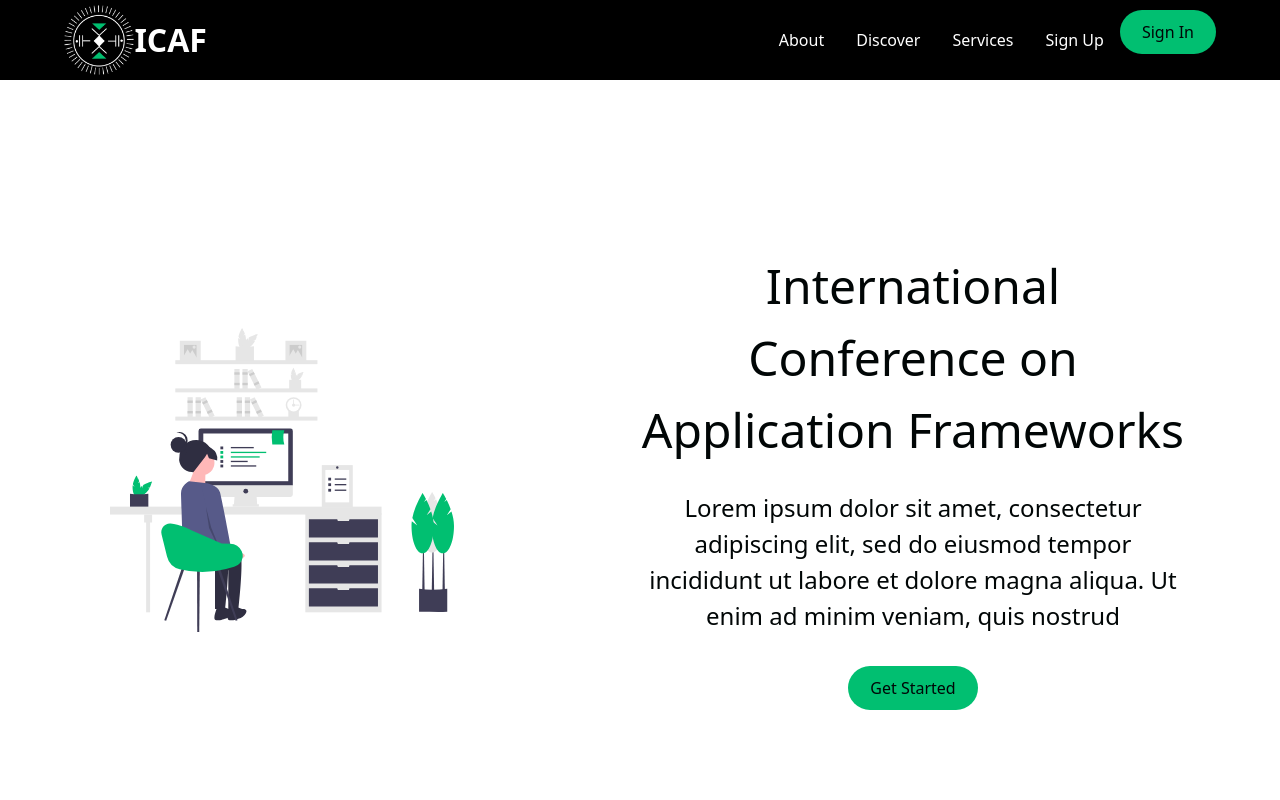
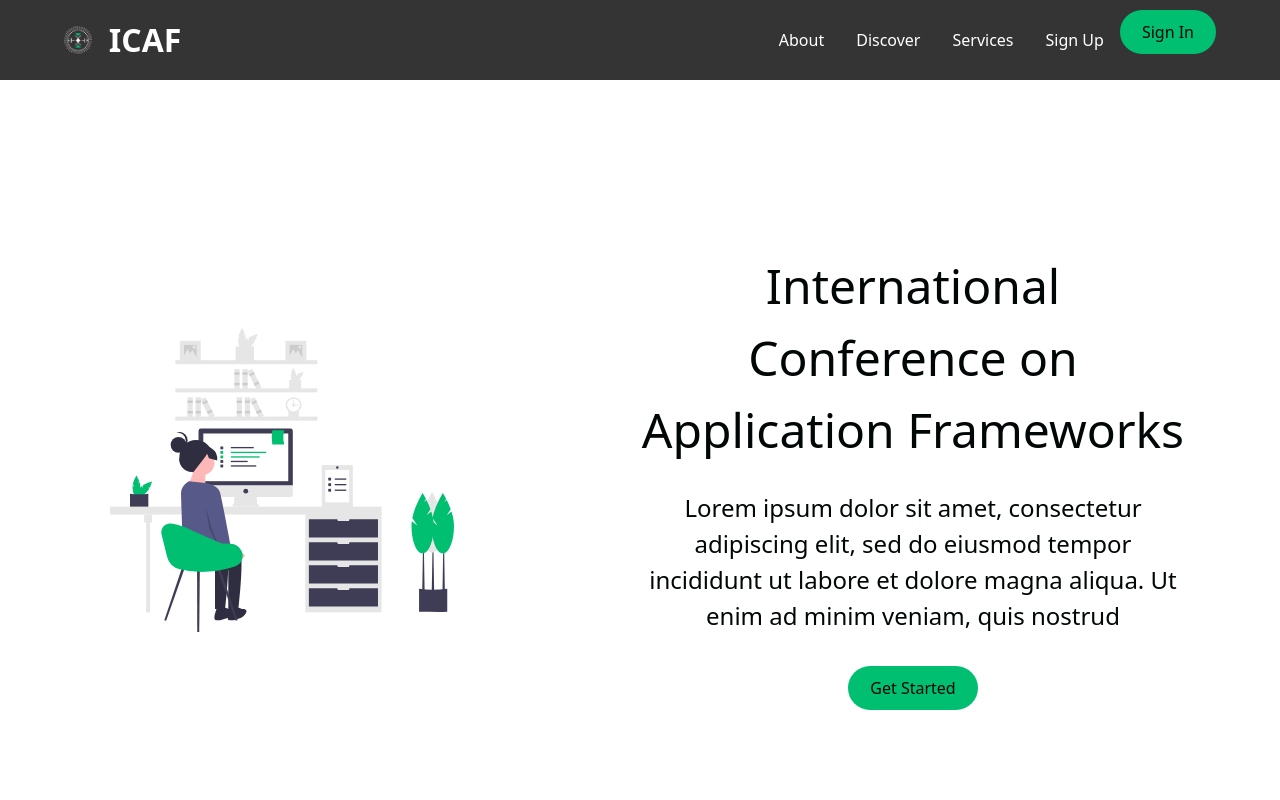
Before and after one commit to chenukas/icaf-conf-management, a React (Create React App) app in the folder frontend/: page / in a window 1280 px wide. Shown: the top 800 px of the page. Built offline with nearby package versions, Linux system fonts and the light colour scheme; no server answers.

Commit message:
changed thee opacity

```diff
--- a/frontend/src/components/Navbar/Navbar.css
+++ b/frontend/src/components/Navbar/Navbar.css
@@ -1,5 +1,5 @@
 .nav {
-  background: #000;
+  background: rgba(0, 0, 0, 0.795);
   height: 80px;
   display: flex;
   justify-content: center;
--- a/frontend/src/components/Navbar/Navbar.js
+++ b/frontend/src/components/Navbar/Navbar.js
@@ -7,15 +7,15 @@ const Navbar = ({ toggle }) => {
     <div className="nav" >
       <div className="navbarContainer">
         <h3 to="/" className="navLogo">
-          <img style={{ width: "5.5vw" }} src={logo} alt="logo" />
-          ICAF
+          <img style={{ width: "2.2vw" }} src={logo} alt="logo" />
+          &nbsp; ICAF
         </h3>
         <div className="mobileIcon" onClick={toggle}>
           <p className="faBars"></p>
         </div>
         <div className="navMenu">
           <div className="navItem">
-            <p className="navLinks" to="">
+            <p className="navLinks" href="#aboutus" to="">
               About
             </p>
           </div>
```
